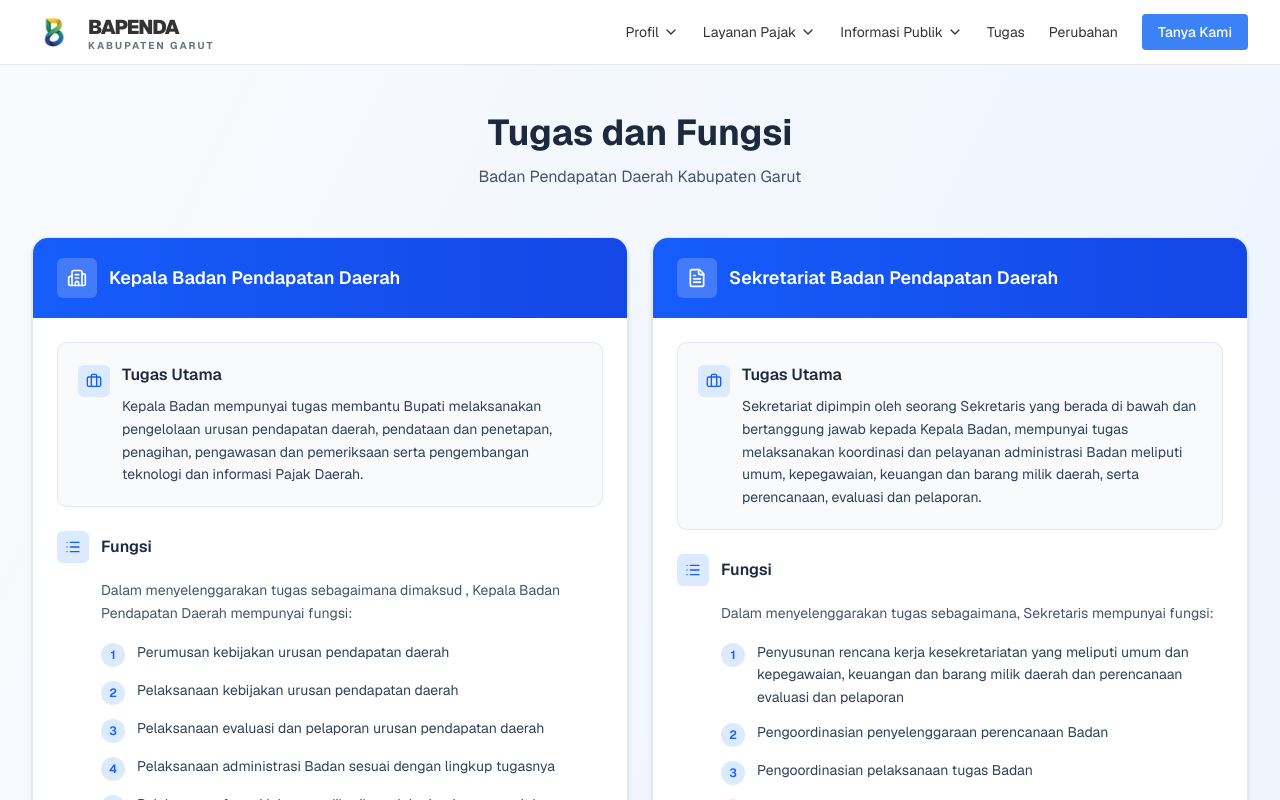
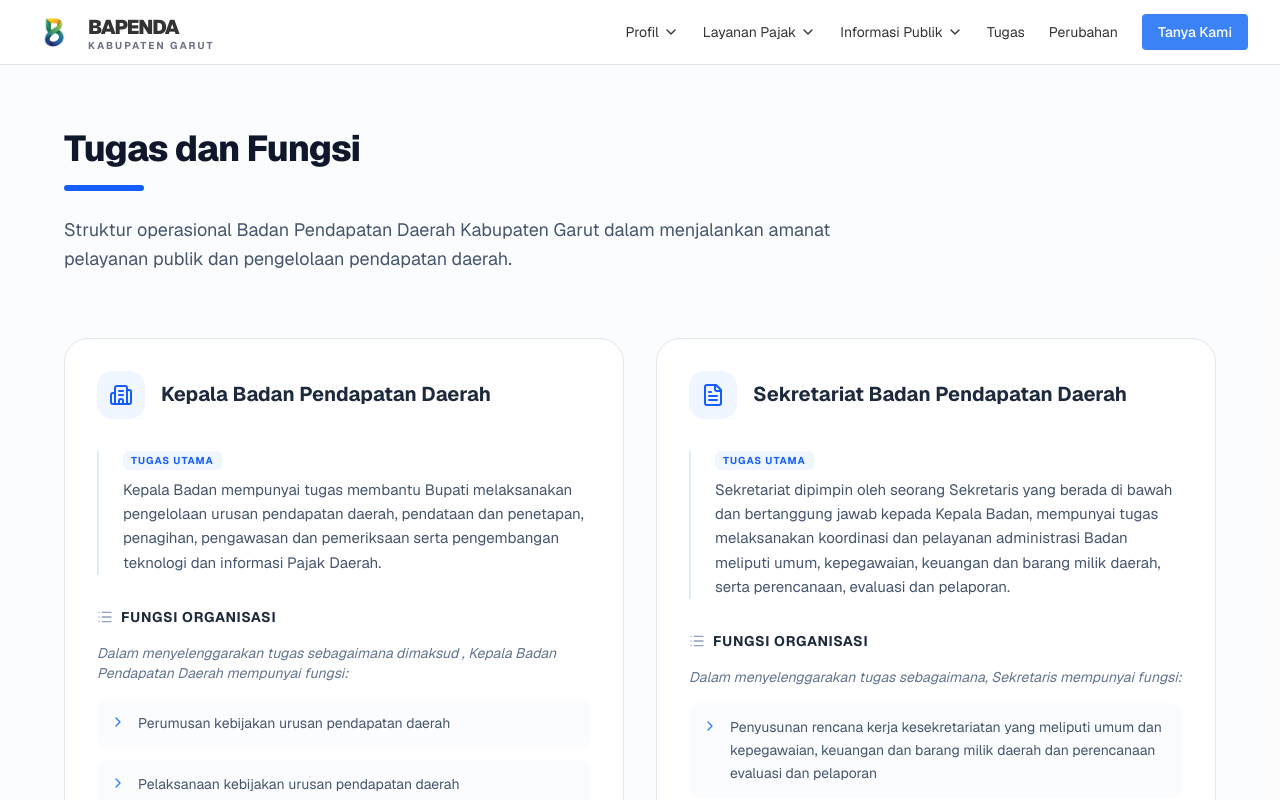
Before and after one commit to rafadlis/bapenda.garutkab.go.id, a Next.js app: page /profil/tugas-fungsi in a window 1280 px wide. Shown: the top 800 px of the page. Built offline with nearby package versions, Linux system fonts and the light colour scheme.

Commit message:
feat: recode tugas-fungsi

```diff
--- a/app/profil/tugas-fungsi/page.tsx
+++ b/app/profil/tugas-fungsi/page.tsx
@@ -1,3 +1,4 @@
+import React, { useMemo } from "react";
 import data from "@/app/content/tugas-fungsi.json";
 import {
     Briefcase,
@@ -5,14 +6,14 @@ import {
     DollarSign,
     FileText,
     List,
-    LucideIcon,
     Search,
     Server,
     Shield,
     Users,
+    ChevronRight,
 } from "lucide-react";
 
-const departmentIcons: Record<string, LucideIcon> = {
+const departmentIcons: Record<string, any> = {
     "Kepala Badan Pendapatan Daerah": Building2,
     "Sekretariat Badan Pendapatan Daerah": FileText,
     "Bidang Pendataan": Search,
@@ -23,9 +24,10 @@ const departmentIcons: Record<string, LucideIcon> = {
 };
 
 export default function TugasFungsi() {
-    const merged = data.tugas.map((tugas) => {
+    const mergedData = useMemo(() => {
+        return data.tugas.map((tugas) => {
             const fungsiItem = data.fungsi.find(
-            (f) => f.department === tugas.department
+                (f) => f.department === tugas.department,
             );
             return {
                 department: tugas.department,
@@ -34,89 +36,79 @@ export default function TugasFungsi() {
                 functions: fungsiItem?.function || [],
             };
         });
+    }, []);
 
     return (
-        <div className="min-h-screen bg-gradient-to-br from-slate-50 via-blue-50 to-slate-100 py-12 px-4 sm:px-6 lg:px-8">
-            <div className="max-w-7xl mx-auto">
+        <div className="min-h-screen bg-slate-50/50 py-16 px-4 sm:px-6 lg:px-8">
+            <div className="max-w-6xl mx-auto">
                 {/* Header Section */}
-                <div className="text-center mb-12">
-                    <h1 className="text-4xl font-bold text-slate-800 mb-3">
+                <div className="max-w-3xl mb-16">
+                    <h1 className="text-3xl font-extrabold text-slate-900 tracking-tight sm:text-4xl mb-4">
                         Tugas dan Fungsi
                     </h1>
-                    <p className="text-slate-600 max-w-2xl mx-auto">
-                        Badan Pendapatan Daerah Kabupaten Garut
+                    <div className="h-1.5 w-20 bg-blue-600 rounded-full mb-6" />
+                    <p className="text-lg text-slate-600 leading-relaxed">
+                        Struktur operasional Badan Pendapatan Daerah Kabupaten
+                        Garut dalam menjalankan amanat pelayanan publik dan
+                        pengelolaan pendapatan daerah.
                     </p>
                 </div>
 
                 {/* Cards Grid */}
-                <div className="grid gap-6 lg:grid-cols-2">
-                    {merged.map((item, index) => {
+                <div className="grid gap-8 lg:grid-cols-2">
+                    {mergedData.map((item, index) => {
                         const IconComponent =
                             departmentIcons[item.department] || Building2;
 
                         return (
                             <div
                                 key={index}
-                                className="bg-white rounded-2xl shadow-lg hover:shadow-xl transition-all duration-300 overflow-hidden border border-slate-200"
+                                className="group bg-white rounded-3xl border border-slate-200 p-8 hover:shadow-xl hover:shadow-blue-500/5 transition-all duration-300 flex flex-col h-full"
                             >
-                                {/* Department Header */}
-                                <div className="bg-gradient-to-r from-blue-600 to-blue-700 px-6 py-5">
-                                    <div className="flex items-center gap-3">
-                                        <div className="w-10 h-10 bg-white/20 rounded-lg flex items-center justify-center backdrop-blur-sm">
-                                            <IconComponent className="w-5 h-5 text-white" />
+                                <div className="flex items-center gap-4 mb-8">
+                                    <div className="w-12 h-12 bg-blue-50 rounded-2xl flex items-center justify-center text-blue-600 group-hover:bg-blue-600 group-hover:text-white transition-colors duration-300">
+                                        <IconComponent className="w-6 h-6" />
                                     </div>
-                                        <h2 className="text-lg font-semibold text-white leading-tight">
+                                    <h2 className="text-xl font-bold text-slate-800 leading-tight">
                                         {item.department}
                                     </h2>
                                 </div>
+
+                                <div className="space-y-8 flex-1">
+                                    <div className="relative pl-6 border-l-2 border-blue-100 group-hover:border-blue-500 transition-colors">
+                                        <div className="flex items-center gap-2 mb-2">
+                                            <span className="text-[10px] font-bold uppercase tracking-widest text-blue-600 bg-blue-50 px-2 py-0.5 rounded">
+                                                Tugas Utama
+                                            </span>
                                         </div>
-
-                                <div className="p-6 space-y-6">
-                                    {/* Department Duties */}
-                                    <div className="bg-slate-50 rounded-xl p-5 border border-slate-200">
-                                        <div className="flex items-start gap-3">
-                                            <div className="w-8 h-8 bg-blue-100 rounded-lg flex items-center justify-center flex-shrink-0 mt-0.5">
-                                                <Briefcase className="w-4 h-4 text-blue-600" />
-                                            </div>
-                                            <div className="flex-1">
-                                                <h3 className="font-semibold text-slate-800 mb-2">
-                                                    Tugas Utama
-                                                </h3>
-                                                <p className="text-slate-700 leading-relaxed text-sm">
+                                        <p className="text-slate-600 text-[15px] leading-relaxed">
                                             {item.duty}
                                         </p>
                                     </div>
-                                        </div>
-                                    </div>
 
-                                    {/* Department Functions */}
                                     {item.functions.length > 0 && (
-                                        <div>
-                                            <div className="flex items-center gap-3 mb-4">
-                                                <div className="w-8 h-8 bg-blue-100 rounded-lg flex items-center justify-center flex-shrink-0">
-                                                    <List className="w-4 h-4 text-blue-600" />
-                                                </div>
-                                                <h3 className="font-semibold text-slate-800">
-                                                    Fungsi
+                                        <div className="space-y-4">
+                                            <div className="flex items-center gap-2">
+                                                <List className="w-4 h-4 text-slate-400" />
+                                                <h3 className="text-sm font-bold text-slate-800 uppercase tracking-wider">
+                                                    Fungsi Organisasi
                                                 </h3>
                                             </div>
 
                                             {item.description && (
-                                                <p className="text-slate-600 mb-4 pl-11 text-sm leading-relaxed">
+                                                <p className="text-sm text-slate-500 italic">
                                                     {item.description}
                                                 </p>
                                             )}
 
-                                            <ul className="space-y-3 pl-11">
+                                            <ul className="grid gap-3">
                                                 {item.functions.map((fn, i) => (
                                                     <li
                                                         key={i}
-                                                        className="flex items-start gap-3 text-slate-700"
+                                                        className="flex items-start gap-3 p-3 rounded-xl bg-slate-50/50 hover:bg-slate-50 transition-colors text-slate-600 border border-transparent hover:border-slate-100"
                                                     >
-                                                        <span className="flex items-center justify-center w-6 h-6 bg-blue-100 text-blue-600 rounded-full text-xs font-semibold flex-shrink-0 mt-0.5">
-                                                            {i + 1}
-                                                        </span>
-                                                        <span className="leading-relaxed text-sm">
+                                                        <ChevronRight className="w-4 h-4 text-blue-500 mt-0.5 shrink-0" />
+                                                        <span className="text-sm leading-relaxed">
                                                             {fn}
                                                         </span>
                                                     </li>
```
Lines whose indentation alone changed are shown as unchanged.
